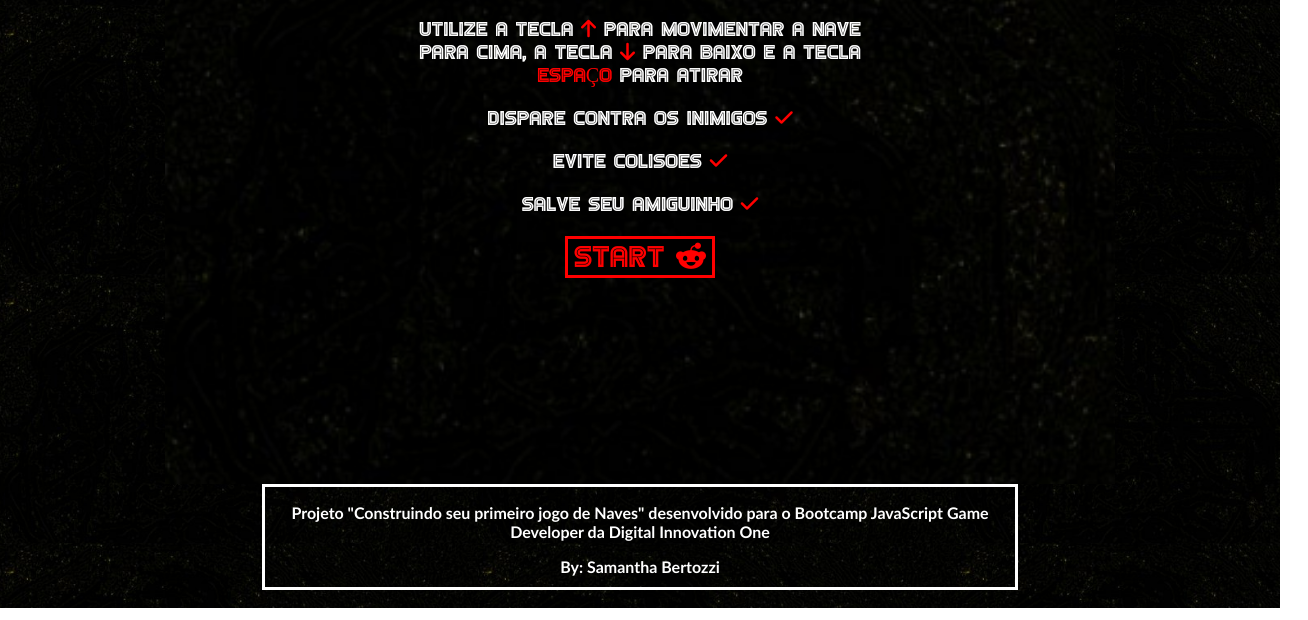
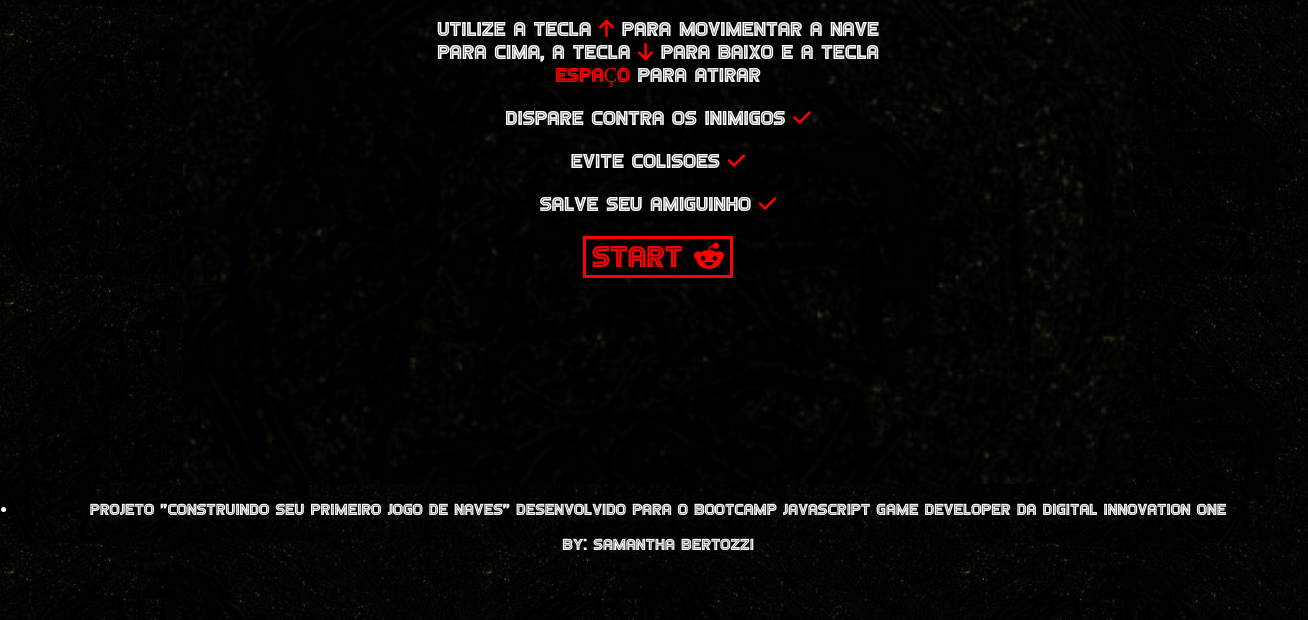
Before and after one commit to bert1307/SpaceGame, a plain HTML site: page index.html in a window 1280 px wide. Shown: the part 264-884 px from the top of the page, 1308 px wide, since content can reach past the window. Drawn offline with Linux system fonts and the light colour scheme.

Commit message:
ch footer

```diff
--- a/index.html
+++ b/index.html
@@ -55,6 +55,10 @@
 
     <script src="main.js"></script>
 </body>
-<footer><p><b> Projeto "Construindo seu primeiro jogo de Naves" desenvolvido para o Bootcamp JavaScript Game Developer da Digital Innovation One <p>By: Samantha Bertozzi</p> </b></footer>
+
+<footer>
+    <p> Projeto "Construindo seu primeiro jogo de Naves" desenvolvido para o Bootcamp JavaScript Game Developer da Digital Innovation One </p>
+    <p>By: Samantha Bertozzi</p>
+</footer>
 
 </html>
--- a/style.css
+++ b/style.css
@@ -13,6 +13,8 @@ body {
     font-family: font-game;
     color: white;
     padding: 10px;
+    width: 100vw;
+    height: 100vh;
 }
 
 #container {
@@ -369,12 +371,11 @@ h2 {
 }
 
 footer {
-    width: 750px;
-    height: 100px;
-    border: solid;
+    width: 100vw;
+    height: 15vh;
     color: white;
-    margin-left: auto;
-    margin-right: auto;
+    display: list-item;
     text-align: center;
-    font-family: 'Gill Sans', 'Gill Sans MT', Calibri, 'Trebuchet MS', sans-serif
+    font-family: font-game;
+    font-size: medium;
 }
```
